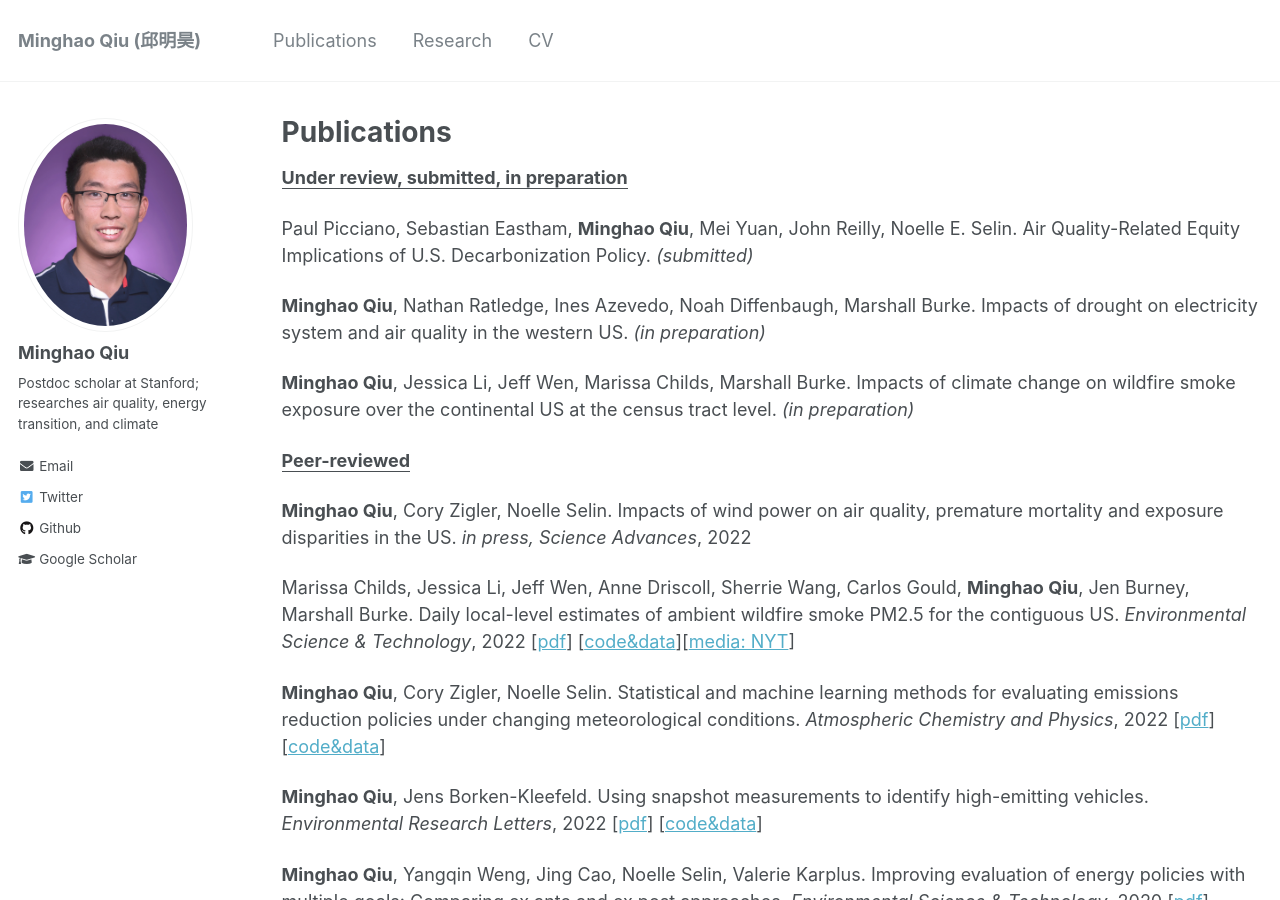
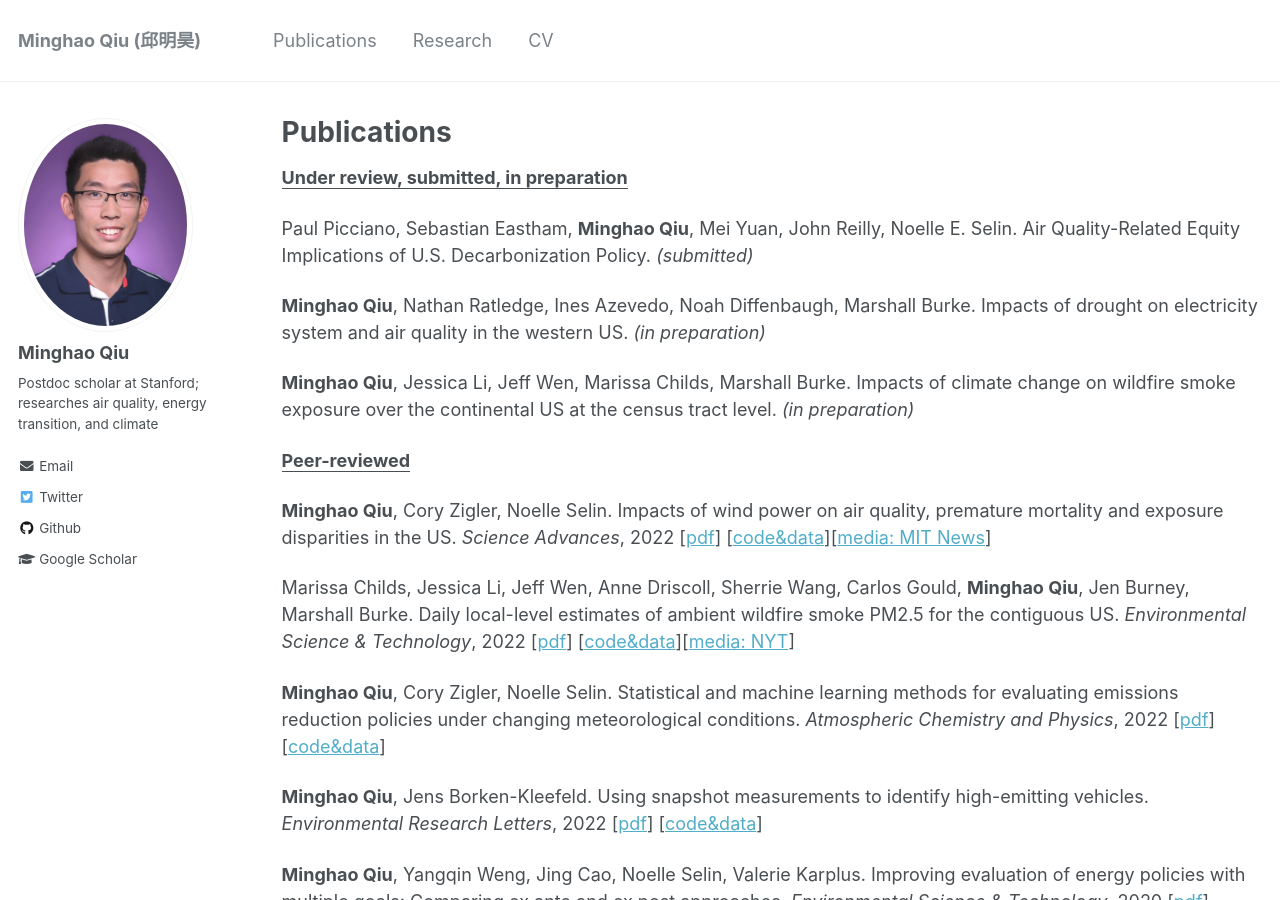
Before and after one commit to mhqiu/mhqiu.github.io, a Jekyll site: the page built from _pages/publications.md, in a window 1280 px wide and 900 px high. Built offline with Jekyll 4.4.1, drawn with Linux system fonts in a browser that asks for light colours.

Commit message:
Update publications.md

```diff
--- a/_pages/publications.md
+++ b/_pages/publications.md
@@ -31,7 +31,7 @@ Paul Picciano, Sebastian Eastham, **Minghao Qiu**, Mei Yuan, John Reilly, Noelle
 
 **<ins>Peer-reviewed</ins>**
 
-**Minghao Qiu**, Cory Zigler, Noelle Selin. Impacts of wind power on air quality, premature mortality and exposure disparities in the US. *in press, Science Advances*, 2022
+**Minghao Qiu**, Cory Zigler, Noelle Selin. Impacts of wind power on air quality, premature mortality and exposure disparities in the US. *Science Advances*, 2022 \[[pdf](https://www.science.org/doi/10.1126/sciadv.abn8762)\] \[[code&data](https://zenodo.org/record/6404168#.Y4phMeyZNFM)\]\[[media: MIT News](https://news.mit.edu/2022/wind-health-impact-1202)\]
 
 Marissa Childs, Jessica Li, Jeff Wen, Anne Driscoll, Sherrie Wang, Carlos Gould, **Minghao Qiu**, Jen Burney, Marshall Burke. Daily local-level estimates of ambient wildfire smoke PM2.5 for the contiguous US. *Environmental Science & Technology*, 2022  \[[pdf](https://pubs.acs.org/doi/10.1021/acs.est.2c02934)\] \[[code&data](https://www.stanfordecholab.com/wildfire_smoke)\]\[[media: NYT](https://www.nytimes.com/interactive/2022/09/22/climate/wildfire-smoke-pollution.html)\]
 
```
